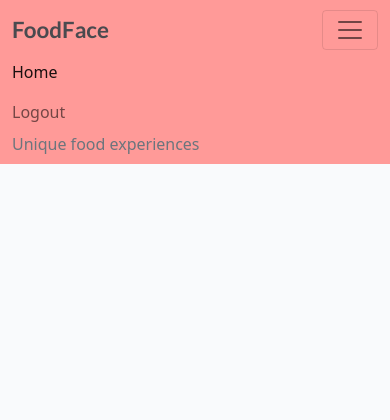
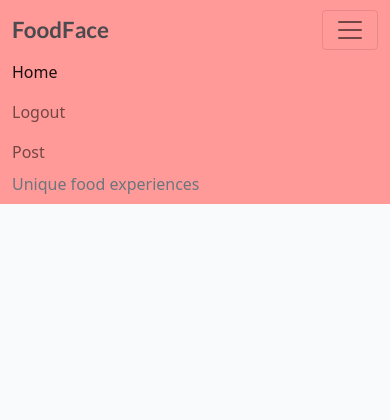
Before and after one commit to Bigkaboon/FoodFace, a Django app: page / in a window 390 px wide, after a click that opens the changed part. Shown: the top 420 px of the page. Run offline with Django 4.2, Linux system fonts and the light colour scheme; the visitor is signed in with stand-in values (Sample User, id 1); data that the repository does not hold is empty.

Commit message:
ADded Edit post functionality

```diff
--- a/blog/models.py
+++ b/blog/models.py
@@ -1,6 +1,7 @@
 from django.db import models
 from django.contrib.auth.models import User
 from cloudinary.models import CloudinaryField
+from django.urls import reverse
 
 STATUS = ((0, "Draft"), (1, "Published"))
 
@@ -25,6 +26,10 @@ class Post(models.Model):
     def number_of_likes(self):
         return self.likes.count()
 
+    def get_absolute_url(self):
+        """Get url after user adds/edits recipe"""
+        return reverse('post_detail', kwargs={'slug': self.slug})
+
 class Comment(models.Model):
     post = models.ForeignKey(Post, on_delete=models.CASCADE, related_name="comments")
     name = models.CharField(max_length=80)
--- a/blog/urls.py
+++ b/blog/urls.py
@@ -4,8 +4,9 @@ from django.conf import settings
 from django.conf.urls.static import static
 
 urlpatterns = [
+    path('addpost/', views.AddPost.as_view(), name='add_post'),
     path('', views.PostList.as_view(), name='home'),
-    path('addpost', views.AddPost.as_view(), name='add_post'),
     path('<slug:slug>/', views.PostDetail.as_view(), name='post_detail'),
     path('like/<slug:slug>', views.PostLike.as_view(), name="post_like"),
+    path('<slug:slug>/update', views.UpdatePost.as_view(), name="update_post")
 ]
--- a/blog/views.py
+++ b/blog/views.py
@@ -1,6 +1,7 @@
 from django.shortcuts import render, get_object_or_404, reverse
 from django.views import generic, View
 from django.http import HttpResponseRedirect
+from django.template.defaultfilters import slugify
 from django.contrib.auth.mixins import LoginRequiredMixin, UserPassesTestMixin
 from django.contrib.messages.views import SuccessMessageMixin
 from .models import Post
@@ -16,7 +17,7 @@ class PostList(generic.ListView):
 class PostDetail(View):
 
     def get(self, request, slug, *args, **kwargs):
-        queryset = Post.objects.filter(status=1)
+        queryset = Post.objects.all()
         post = get_object_or_404(queryset, slug=slug)
         comments = post.comments.filter(approved=True).order_by("-created_on")
         liked = False
@@ -91,6 +92,7 @@ class AddPost(LoginRequiredMixin, SuccessMessageMixin, generic.CreateView):
         The signed in user is set as the author of the recipe.
         """
         form.instance.author = self.request.user
+        form.instance.slug = slugify(form.instance.title)
         return super().form_valid(form)
 
     def get_success_message(self, cleaned_data):
@@ -103,3 +105,42 @@ class AddPost(LoginRequiredMixin, SuccessMessageMixin, generic.CreateView):
             cleaned_data,
             calculated_field=self.object.title,
         )
+
+class UpdatePost(
+        LoginRequiredMixin, UserPassesTestMixin,
+        SuccessMessageMixin, generic.UpdateView
+        ):
+
+    """
+    This view is used to allow logged in users to edit their own recipes
+    """
+    model = Post
+    form_class = PostForm
+    template_name = 'update_post.html'
+    success_message = "%(calculated_field)s was edited successfully"
+
+    def form_valid(self, form):
+        """
+        This method is called when valid form data has been posted.
+        The signed in user is set as the author of the recipe.
+        """
+        form.instance.author = self.request.user
+        return super().form_valid(form)
+
+    def test_func(self):
+        """
+        Prevent another user from updating other's recipes
+        """
+        post = self.get_object()
+        return post.author == self.request.user
+
+    def get_success_message(self, cleaned_data):
+        """
+        Override the get_success_message() method to add the recipe title
+        into the success message.
+        source: https://docs.djangoproject.com/en/4.0/ref/contrib/messages/
+        """
+        return self.success_message % dict(
+            cleaned_data,
+            calculated_field=self.object.title,
+        )
--- a/static/css/style.css
+++ b/static/css/style.css
@@ -129,7 +129,7 @@ body {
 }
 
 .btn-like {
-    color: #E84610;
+    color: #FF3632;
     border: none;
     background: transparent;
 }
--- a/templates/base.html
+++ b/templates/base.html
@@ -40,6 +40,9 @@
                         <li class="nav-item">
                             <a class="nav-link" href="{% url 'account_logout' %}">Logout</a>
                         </li>
+                        <li class="nav-item">
+                            <a class="nav-link" href="{% url 'add_post' %}">Post</a>
+                        </li>
                         {% else %}
                         <li class="nav-item">
                             <a class="nav-link" href="{% url 'account_signup' %}">Register</a>
@@ -56,6 +59,20 @@
             </div>
         </nav>
     </header>
+
+    <div class="container">
+        <div class="row">
+            <div class="col-md-8 offset-md-2">
+                {% for message in messages %}
+                <div class="alert {{ message.tags }} alert-dismissible fade show" id="msg" role="alert">
+                    {{ message | safe }}
+                    <button type="button" class="btn-close" data-bs-dismiss="alert" aria-label="Close"></button>
+                </div>
+                {% endfor %}
+            </div>
+        </div>
+    </div>
+
     <main class="flex-shrink-0 main-bg">
         {% block content %}
         <!-- Content Goes here -->
@@ -72,6 +89,13 @@
             <i class="fab fa-youtube-square ms-3"></i>
         </p>
     </footer>
+    <script>
+        setTimeout(function() {
+            let messages = document.getElementById("msg");
+            let alert = new bootstrap.Alert(messages);
+            alert.close();
+        }, 4000)
+    </script>
 </body>
 
 </html>
```
Also changed, not shown: foodface/settings.py (+9 -0 lines), templates/post_detail.html (+6 -2 lines), templates/update_post.html (added, +26 -0 lines).
